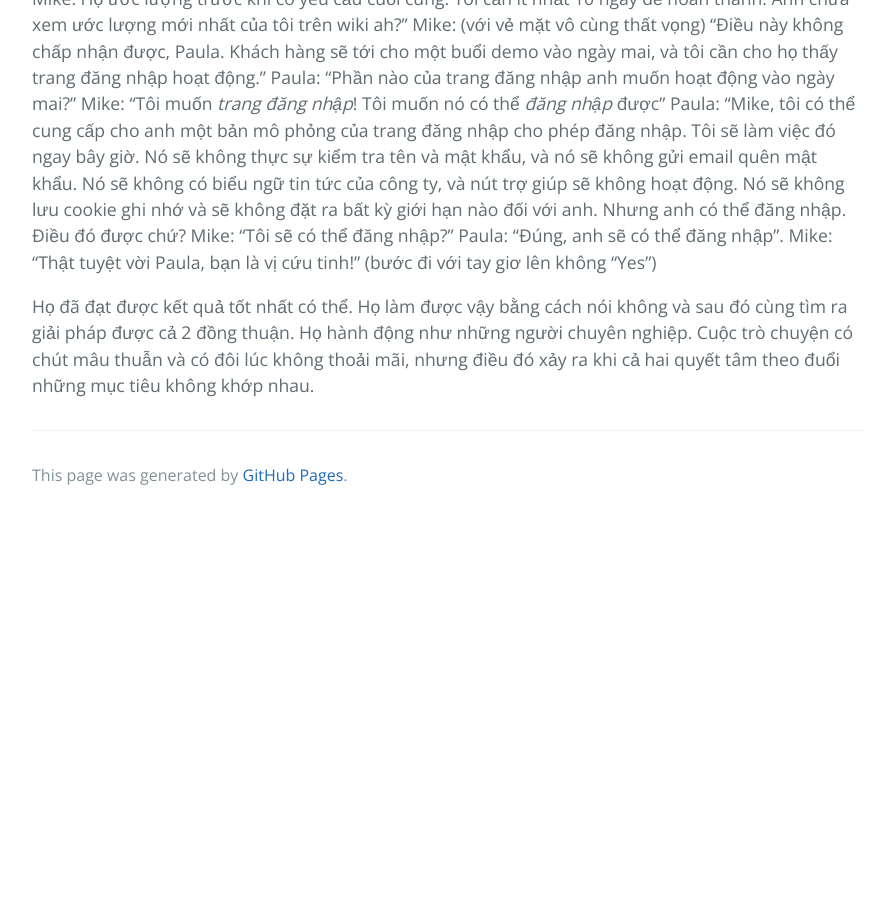
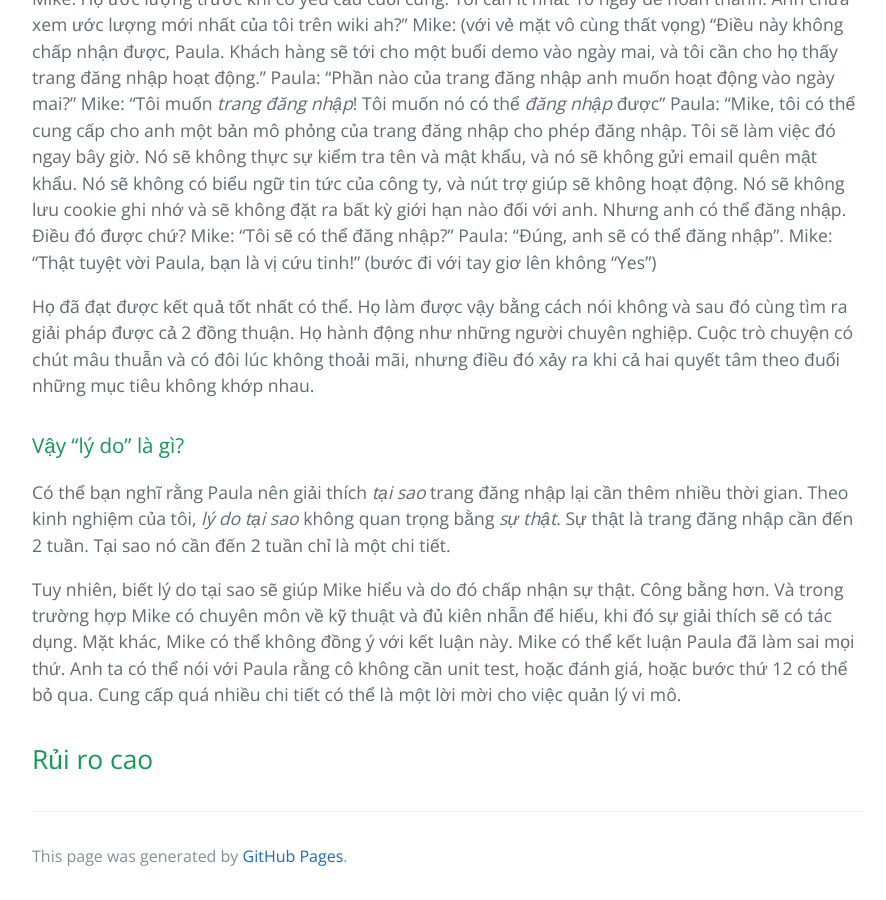
Before and after one commit to HaiBV/haibv.github.io, a Jekyll site: the page built from clean-coder/chapter-2-saying-no.md, in a window 1280 px wide and 900 px high, scrolled down 4130 px. Shown: the whole window, without its empty margins (192-1078 px from the left). Built offline with Jekyll 4.4.1, drawn with Linux system fonts in a browser that asks for light colours; our own code applies the rules of GitHub Pages for plain Markdown files; before the commit the page ends 4649 px from its top, so only the background shows below that.

Commit message:
Update The Clean Coder - Chapter 2 Saying No

```diff
--- a/clean-coder/chapter-2-saying-no.md
+++ b/clean-coder/chapter-2-saying-no.md
@@ -107,3 +107,11 @@ Paula: "Đúng, anh sẽ có thể đăng nhập".
 Mike: "Thật tuyệt vời Paula, bạn là vị cứu tinh!" (bước đi với tay giơ lên không "Yes")
 
 Họ đã đạt được kết quả tốt nhất có thể. Họ làm được vậy bằng cách nói không và sau đó cùng tìm ra giải pháp được cả 2 đồng thuận. Họ hành động như những người chuyên nghiệp. Cuộc trò chuyện có chút mâu thuẫn và có đôi lúc không thoải mãi, nhưng điều đó xảy ra khi cả hai quyết tâm theo đuổi những mục tiêu không khớp nhau.
+
+### Vậy "lý do" là gì?
+
+Có thể bạn nghĩ rằng Paula nên giải thích _tại sao_ trang đăng nhập lại cần thêm nhiều thời gian. Theo kinh nghiệm của tôi, _lý do tại sao_ không quan trọng bằng _sự thật_. Sự thật là trang đăng nhập cần đến 2 tuần. Tại sao nó cần đến 2 tuần chỉ là một chi tiết.
+
+Tuy nhiên, biết lý do tại sao sẽ giúp Mike hiểu và do đó chấp nhận sự thật. Công bằng hơn. Và trong trường hợp Mike có chuyên môn về kỹ thuật và đủ kiên nhẫn để hiểu, khi đó sự giải thích sẽ có tác dụng. Mặt khác, Mike có thể không đồng ý với kết luận này. Mike có thể kết luận Paula đã làm sai mọi thứ. Anh ta có thể nói với Paula rằng cô không cần unit test, hoặc đánh giá, hoặc bước thứ 12 có thể bỏ qua. Cung cấp quá nhiều chi tiết có thể là một lời mời cho việc quản lý vi mô.
+
+## Rủi ro cao
```
